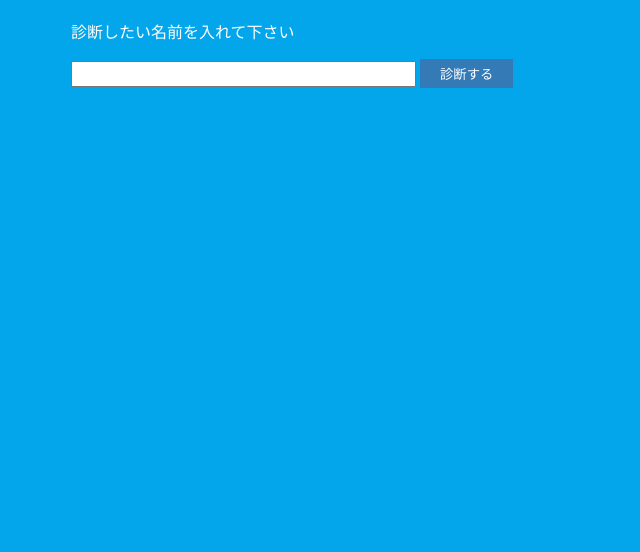
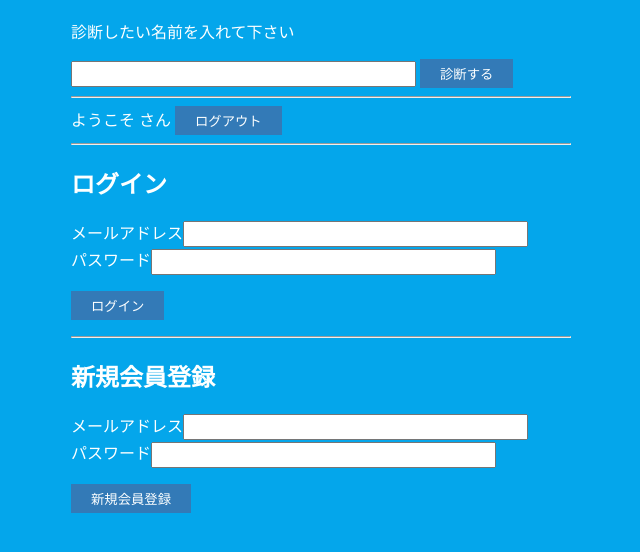
Before and after one commit to supermossmoss/iitokoro-kozo, a website: page public/index.html in a window 1280 px wide. Shown: the part 70-622 px from the top of the page, without its empty margins (319-959 px from the left). Drawn offline with Linux system fonts and the light colour scheme.

Commit message:
新規会員登録機能の追加

```diff
--- a/public/index.html
+++ b/public/index.html
@@ -10,6 +10,10 @@
       // Import the functions you need from the SDKs you need
       import { initializeApp } from 'https://www.gstatic.com/firebasejs/10.8.0/firebase-app.js';
       import { getAnalytics } from 'https://www.gstatic.com/firebasejs/10.8.0/firebase-analytics.js';
+      import {
+        getAuth,
+        createUserWithEmailAndPassword,
+      } from 'https://www.gstatic.com/firebasejs/9.9.2/firebase-auth.js';
       // TODO: Add SDKs for Firebase products that you want to use
       // https://firebase.google.com/docs/web/setup#available-libraries
 
@@ -28,6 +32,31 @@
       // Initialize Firebase
       const app = initializeApp(firebaseConfig);
       const analytics = getAnalytics(app);
+      const auth = getAuth();
+
+      // 新規会員登録処理
+      const registerForm = document.getElementById('register-form');
+      const registerMailAddressInput = document.getElementById(
+        'registerMailAddress'
+      );
+      const registerPasswordInput = document.getElementById('registerPassword');
+      registerForm.addEventListener('submit', (e) => {
+        e.preventDefault();
+        const mailAddress = registerMailAddressInput.value;
+        const password = registerPasswordInput.value;
+        if (!mailAddress || !password) {
+          return;
+        }
+        createUserWithEmailAndPassword(auth, mailAddress, password)
+          .then(() => {
+            // 新規会員登録フォームを初期化
+            registerMailAddressInput.value = '';
+            registerPasswordInput.value = '';
+          })
+          .catch((error) => {
+            alert('登録に失敗しました[' + error.message + ']');
+          });
+      });
     </script>
     <h1>あなたのいいところは?</h1>
     <p>診断したい名前を入れて下さい</p>
@@ -35,6 +64,56 @@
     <button id="assessment">診断する</button>
     <div id="result-area"></div>
     <div id="tweet-area"></div>
+    <div id="user-area">
+      <hr />
+      ようこそ <span id="user-email-text"></span> さん
+      <button id="logoutButton">ログアウト</button>
+    </div>
+    <div id="login-area">
+      <hr />
+      <h2>ログイン</h2>
+      <form action="#" id="login-form">
+        <div>
+          メールアドレス<input
+            id="mailAddress"
+            type="email"
+            size="40"
+            required
+          />
+        </div>
+        <div>
+          パスワード<input id="password" type="password" size="40" required />
+        </div>
+        <p>
+          <button type="submit">ログイン</button>
+        </p>
+      </form>
+    </div>
+    <div id="register-area">
+      <hr />
+      <h2>新規会員登録</h2>
+      <form action="#" id="register-form">
+        <div>
+          メールアドレス<input
+            id="registerMailAddress"
+            type="email"
+            size="40"
+            required
+          />
+        </div>
+        <div>
+          パスワード<input
+            id="registerPassword"
+            type="password"
+            size="40"
+            required
+          />
+        </div>
+        <p>
+          <button type="submit">新規会員登録</button>
+        </p>
+      </form>
+    </div>
     <script src="../assessment.js"></script>
   </body>
 </html>
```
